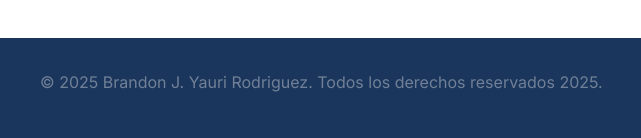
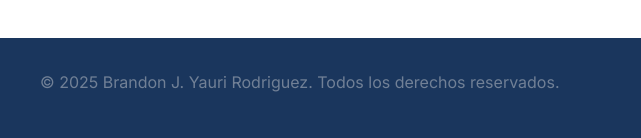
Before and after one commit to BrandonYR10/mi-portafolio, a website: page index.html in a window 1280 px wide. Shown: the part 4599-4737 px from the top of the page, 20-661 px from the left. Drawn offline with nearby package versions, Linux system fonts and the light colour scheme.

Commit message:
Update index.html

```diff
--- a/index.html
+++ b/index.html
@@ -568,7 +568,7 @@
         <div class="container">
             <div class="footer-content">
                 <div class="footer-text">
-                    <p>&copy; <span id="current-year">2024</span> Brandon J. Yauri Rodriguez. Todos los derechos reservados 2025.</p>
+                    <p>&copy; <span id="current-year">2024</span> Brandon J. Yauri Rodriguez. Todos los derechos reservados.</p>
                 </div>
                 <div class="footer-social">
                     <a href="#"><i class="fab fa-linkedin"></i></a>
```
